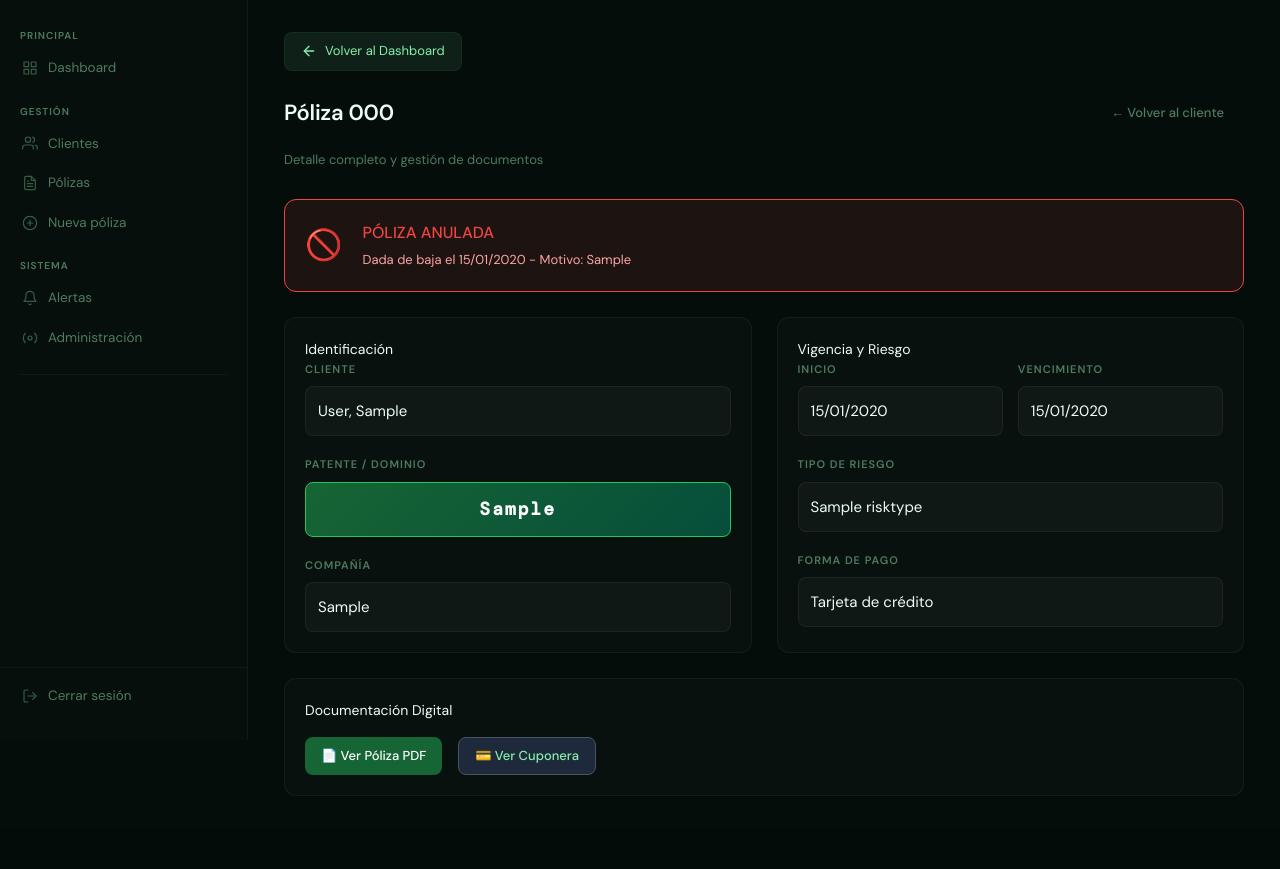
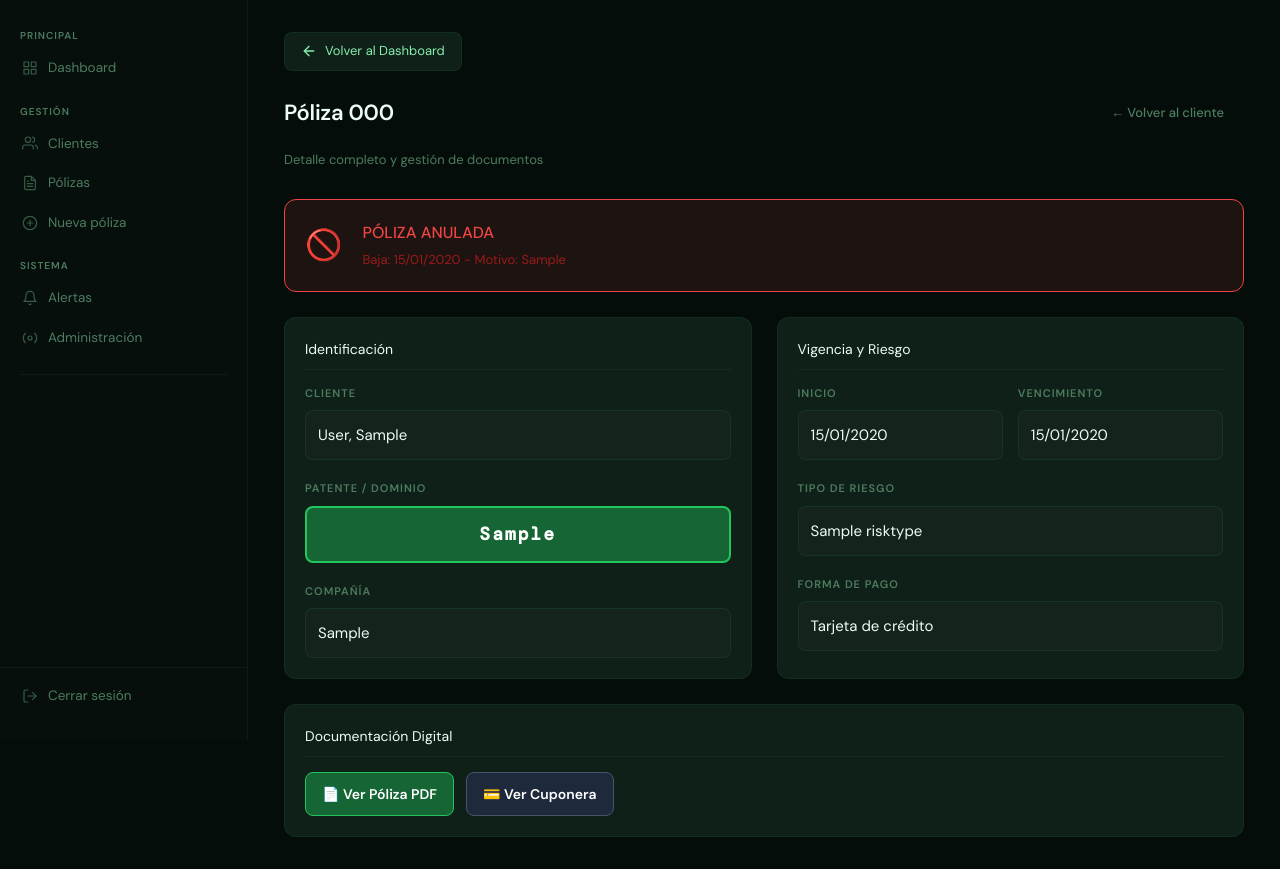
Before and after one commit to ferfama-debug/brokercrm, a Django app: page /polizas/1/ in a window 1280 px wide. Shown: the part 60-929 px from the top of the page. Before the commit the page ends 856 px from the top, so only its background shows below. Run offline with Django 4.2, Linux system fonts and the light colour scheme; a user stored in the database is signed in; tables that the repository leaves empty hold one stand-in row (values such as "Sample post").

Commit message:
Fix de contraste para Modo Claro y Patente en detalle de poliza

```diff
--- a/templates/policies/detalle_poliza.html
+++ b/templates/policies/detalle_poliza.html
@@ -9,7 +9,7 @@
     margin-top: 20px;
   }
   .info-box {
-    background: rgba(255, 255, 255, 0.02);
+    background: var(--bg-card); /* Usamos la variable del sistema */
     border: 1px solid var(--border);
     border-radius: 12px;
     padding: 20px;
@@ -17,7 +17,7 @@
   .info-label {
     font-size: 11px;
     text-transform: uppercase;
-    color: var(--text-muted);
+    color: var(--text-muted); /* Adaptable */
     font-weight: 700;
     letter-spacing: 1px;
     margin-bottom: 8px;
@@ -27,27 +27,56 @@
   }
   .info-value {
     font-size: 15px;
-    color: var(--text-primary);
-    background: rgba(255, 255, 255, 0.03);
+    color: var(--text-primary); /* Adaptable */
+    background: rgba(120, 120, 120, 0.05);
     padding: 12px;
     border-radius: 8px;
-    border: 1px solid rgba(255,255,255,0.05);
+    border: 1px solid var(--border);
   }
+
+  /* Patente: Forzamos contraste para que siempre se lea */
   .patente-destacada {
-    background: linear-gradient(135deg, #166534 0%, #064e3b 100%);
-    border: 1.5px solid #22c55e;
+    background: #166534 !important;
     color: #ffffff !important;
     font-family: var(--font-mono);
     font-weight: 800;
     font-size: 18px;
     text-align: center;
     letter-spacing: 2px;
+    border: 2px solid #22c55e !important;
   }
+
+  /* Fix específico para modo claro basado en imagen_12.png */
+  body.light-mode .info-value {
+    background: #f8fafc !important;
+    color: #0f172a !important;
+    border-color: #e2e8f0 !important;
+  }
+  body.light-mode .info-label {
+    color: #64748b !important;
+  }
+
   .doc-btn-group {
     display: flex;
     gap: 12px;
     margin-top: 15px;
   }
+
+  /* Botones que se veían mal en la imagen_12 */
+  .btn-doc-pro {
+    display: inline-flex;
+    align-items: center;
+    gap: 8px;
+    padding: 10px 16px;
+    border-radius: 8px;
+    font-weight: 600;
+    text-decoration: none;
+    transition: all 0.2s;
+  }
+  .btn-pdf { background: #166534; color: white; border: 1px solid #22c55e; }
+  .btn-cup { background: #1e293b; color: white; border: 1px solid #475569; }
+
+  body.light-mode .btn-cup { background: #334155; }
 </style>
 
 <div class="page-header">
@@ -60,14 +89,13 @@
   </a>
 </div>
 
-<!-- ESTADO DE ANULACIÓN -->
 {% if poliza.anulada %}
 <div style="background: rgba(239, 68, 68, 0.1); border: 1px solid #ef4444; border-radius: 12px; padding: 20px; margin-bottom: 25px; display: flex; align-items: center; gap: 20px;">
   <div style="font-size: 30px;">🚫</div>
   <div>
     <h3 style="color: #ef4444; margin: 0; font-size: 16px;">PÓLIZA ANULADA</h3>
-    <p style="color: #fca5a5; margin: 5px 0 0 0; font-size: 13px;">
-      Dada de baja el {{ poliza.fecha_anulacion|date:"d/m/Y" }} - Motivo: {{ poliza.motivo_anulacion|default:"No especificado" }}
+    <p style="color: #991b1b; margin: 5px 0 0 0; font-size: 13px;">
+      Baja: {{ poliza.fecha_anulacion|date:"d/m/Y" }} - Motivo: {{ poliza.motivo_anulacion|default:"No especificado" }}
     </p>
   </div>
 </div>
@@ -75,16 +103,14 @@
 
 <div class="detail-grid">
 
-  <!-- COLUMNA 1: CLIENTE Y VEHÍCULO -->
   <div class="info-box">
-    <div class="form-section-title" style="margin-top:0;">Identificación</div>
+    <div class="form-section-title" style="margin-top:0; border-bottom: 1px solid var(--border); padding-bottom: 8px; margin-bottom: 15px;">Identificación</div>
 
     <div style="margin-bottom: 20px;">
       <label class="info-label"> Cliente</label>
       <div class="info-value">{{ poliza.client }}</div>
     </div>
 
-    <!-- 🟢 CAMPO DE PATENTE DESTACADO 🟢 -->
     <div style="margin-bottom: 20px;">
       <label class="info-label"> Patente / Dominio</label>
       <div class="info-value patente-destacada">
@@ -98,9 +124,8 @@
     </div>
   </div>
 
-  <!-- COLUMNA 2: TÉCNICO Y FECHAS -->
   <div class="info-box">
-    <div class="form-section-title" style="margin-top:0;">Vigencia y Riesgo</div>
+    <div class="form-section-title" style="margin-top:0; border-bottom: 1px solid var(--border); padding-bottom: 8px; margin-bottom: 15px;">Vigencia y Riesgo</div>
 
     <div style="display: grid; grid-template-columns: 1fr 1fr; gap: 15px; margin-bottom: 20px;">
       <div>
@@ -126,32 +151,30 @@
 
 </div>
 
-<!-- SECCIÓN DE DOCUMENTOS -->
 <div class="info-box" style="margin-top: 25px;">
-  <div class="form-section-title" style="margin-top:0;">Documentación Digital</div>
+  <div class="form-section-title" style="margin-top:0; border-bottom: 1px solid var(--border); padding-bottom: 8px; margin-bottom: 15px;">Documentación Digital</div>
   <div class="doc-btn-group">
     {% if poliza.pdf_poliza or poliza.pdf_url %}
-      <a href="{% if poliza.pdf_poliza %}{{ poliza.pdf_poliza }}{% else %}{{ poliza.pdf_url }}{% endif %}" target="_blank" class="btn btn-primary" style="background: #166534; border-color: #22c55e;">
+      <a href="{% if poliza.pdf_poliza %}{{ poliza.pdf_poliza }}{% else %}{{ poliza.pdf_url }}{% endif %}" target="_blank" class="btn-doc-pro btn-pdf">
         📄 Ver Póliza PDF
       </a>
-    {% else %}
-      <div class="info-value" style="font-size: 12px; opacity: 0.6;">Sin PDF de póliza</div>
     {% endif %}
 
     {% if poliza.cuponera_pdf or poliza.cuponera_url %}
-      <a href="{% if poliza.cuponera_pdf %}{{ poliza.cuponera_pdf }}{% else %}{{ poliza.cuponera_url }}{% endif %}" target="_blank" class="btn btn-secondary" style="background: #1e293b; border-color: #475569;">
+      <a href="{% if poliza.cuponera_pdf %}{{ poliza.cuponera_pdf }}{% else %}{{ poliza.cuponera_url }}{% endif %}" target="_blank" class="btn-doc-pro btn-cup">
         💳 Ver Cuponera
       </a>
-    {% else %}
-      <div class="info-value" style="font-size: 12px; opacity: 0.6;">Sin Cuponera</div>
+    {% endif %}
+
+    {% if not poliza.pdf_poliza and not poliza.pdf_url and not poliza.cuponera_pdf and not poliza.cuponera_url %}
+       <div class="info-value" style="font-size: 12px; opacity: 0.6; border: 1px dashed var(--border);">No hay documentos cargados</div>
     {% endif %}
   </div>
 </div>
 
-<!-- ACCIONES DE GESTIÓN -->
 {% if not poliza.anulada %}
 <div style="margin-top: 30px; display: flex; justify-content: flex-end;">
-    <a href="{% url 'anular_poliza' poliza.id %}" class="btn" style="background: rgba(239, 68, 68, 0.1); color: #ef4444; border: 1px solid #ef4444; padding: 12px 24px; border-radius: 10px; text-decoration: none; font-weight: bold; font-size: 13px; transition: all 0.3s;">
+    <a href="{% url 'anular_poliza' poliza.id %}" class="btn" style="background: rgba(239, 68, 68, 0.1); color: #ef4444; border: 1px solid #ef4444; padding: 12px 24px; border-radius: 10px; text-decoration: none; font-weight: bold; font-size: 13px;">
         🚫 Proceder a la Anulación
     </a>
 </div>
```
